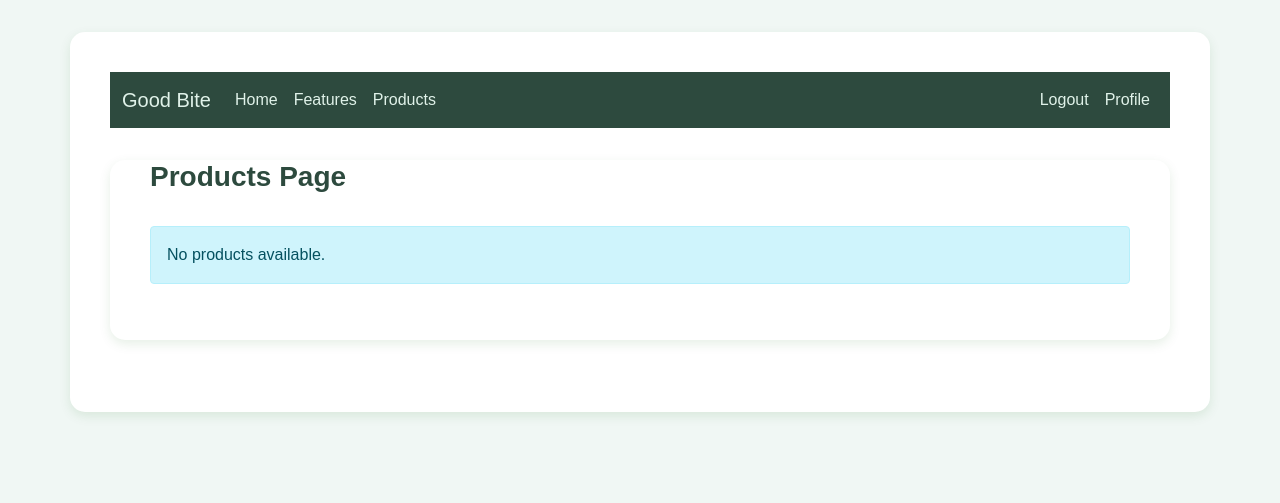
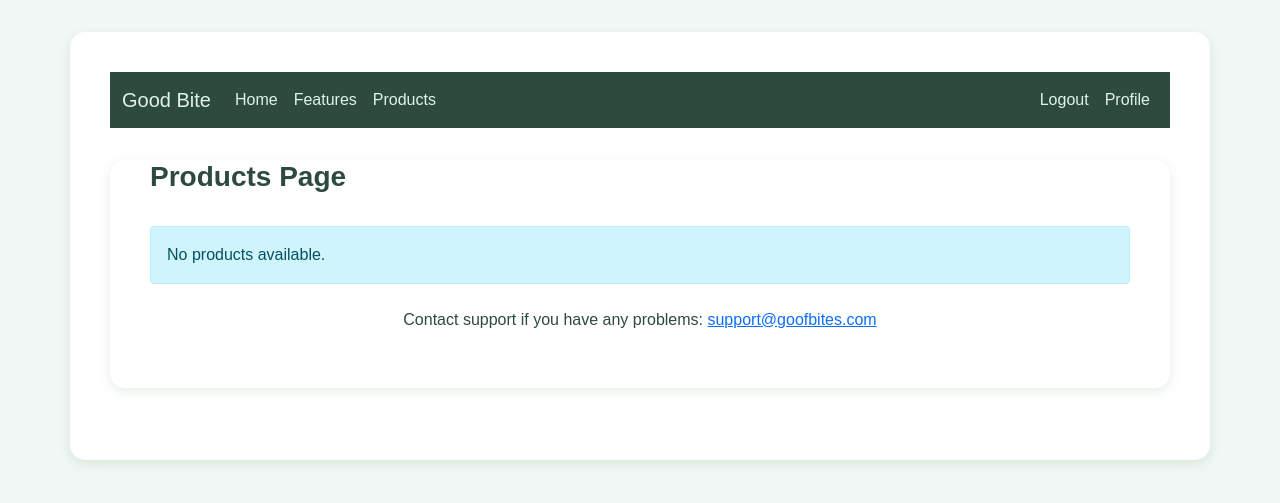
Before and after one commit to sissamrcorreia/AS-project, a Django app: page /products/ in a window 1280 px wide. Shown: the top 503 px of the page. Run offline with Django 5.2, Linux system fonts and the light colour scheme; the visitor is signed in with stand-in values (Sample User, id 1); data that the repository does not hold is empty; some libraries are stand-ins or nearby versions.

Commit message:
feat: support contact information to products page

```diff
--- a/GoodBite/templates/main/products.html
+++ b/GoodBite/templates/main/products.html
@@ -112,6 +112,10 @@
             {% endif %}
         {% endfor %}
     {% endif %}
+
+    <div class="mt-4 text-center">
+        <p>Contact support if you have any problems: <a href="mailto:support@goofbites.com">support@goofbites.com</a></p>
+    </div>
 </div>
 
 {% endblock %}
```
